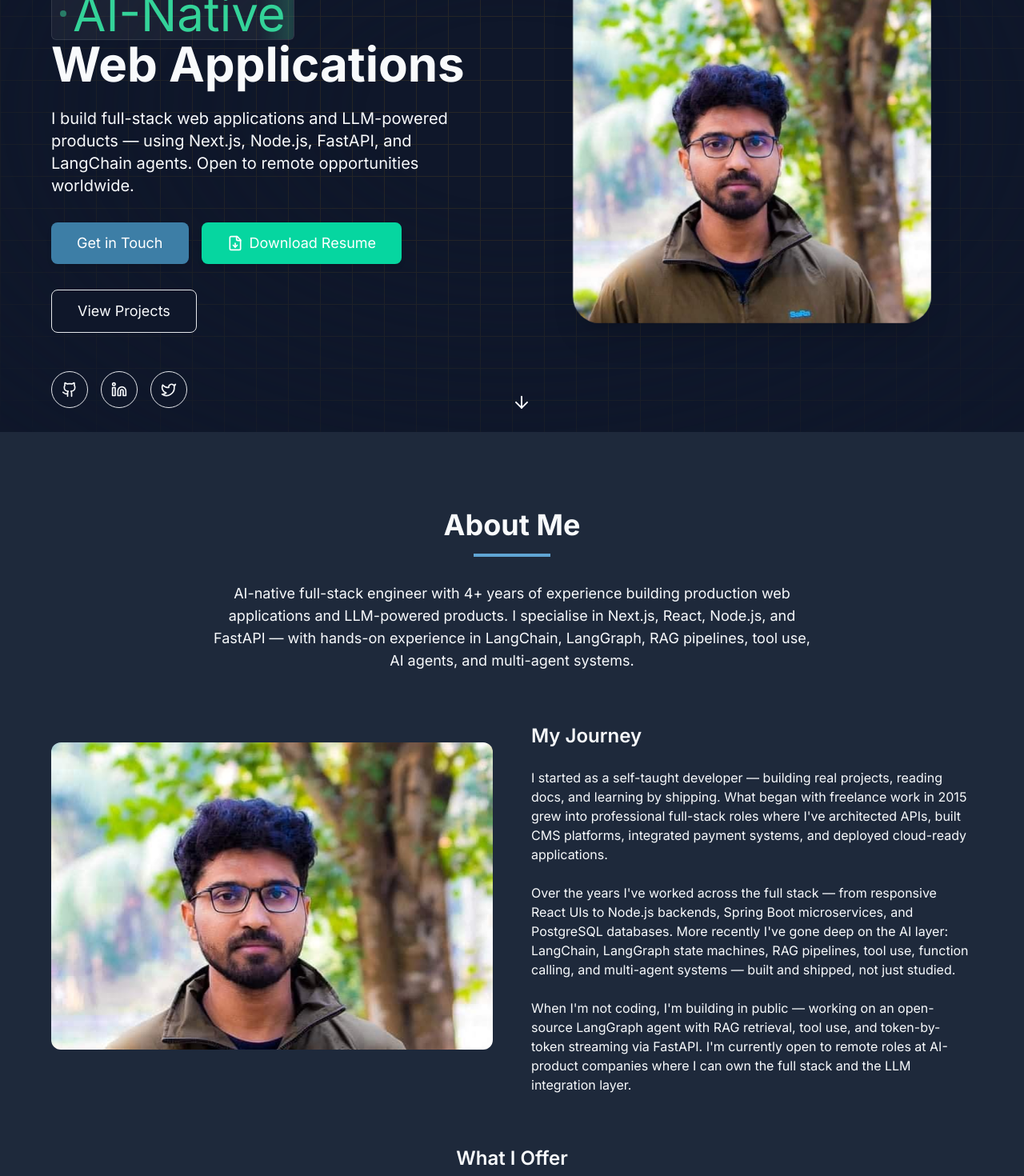
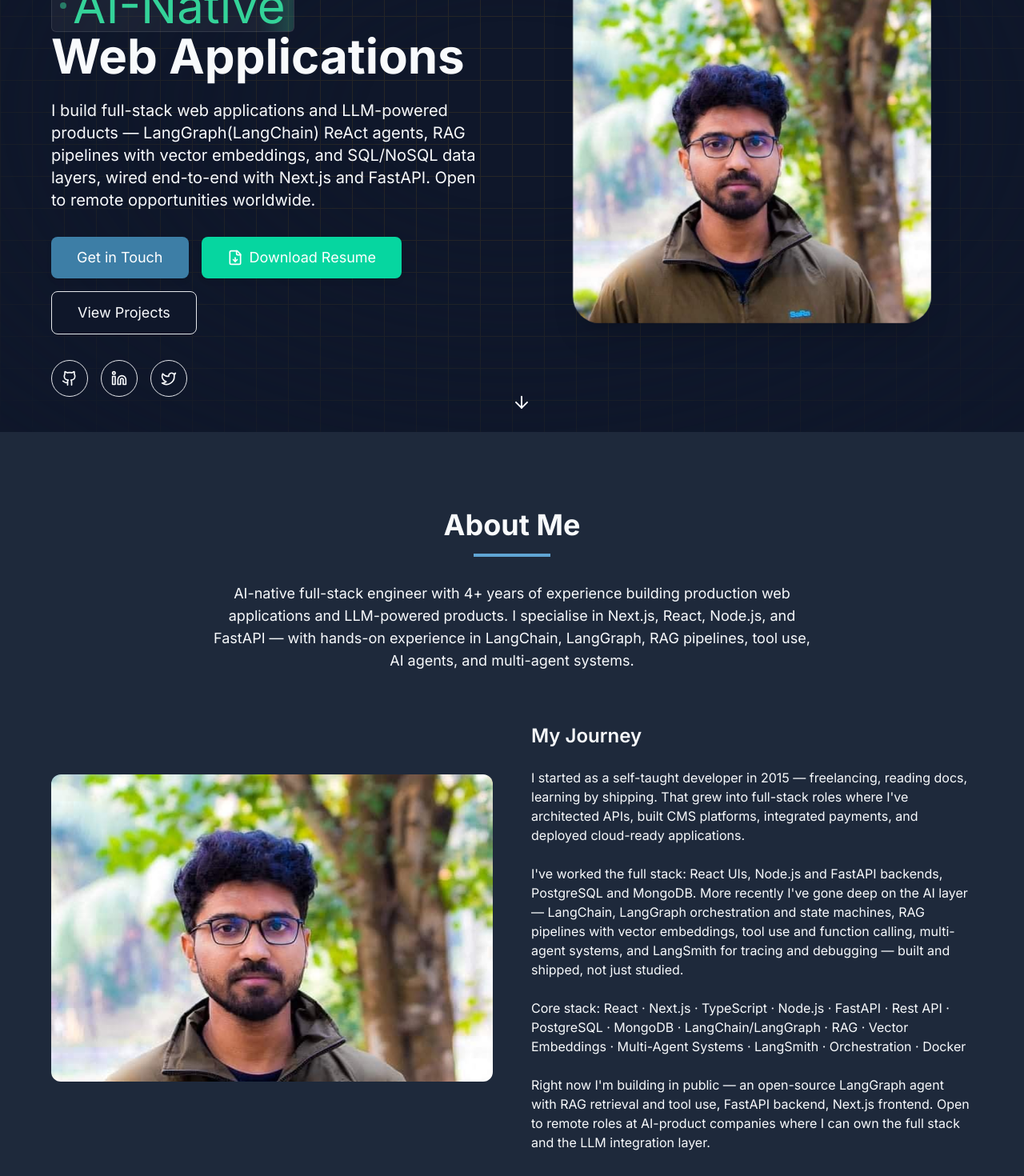
Before and after one commit to HillolPias/my_portfolio, a React (Vite) app: page / in a window 1280 px wide. Shown: the part 260-1730 px from the top of the page at 80% size. Built offline with nearby package versions, Linux system fonts and the light colour scheme.

Commit message:
Updated some styles and info

```diff
--- a/src/components/About.tsx
+++ b/src/components/About.tsx
@@ -86,7 +86,7 @@ const About: React.FC = () => {
 
           <div className="grid grid-cols-1 md:grid-cols-2 gap-12 mb-16">
             <motion.div variants={itemVariants} className="space-y-6">
-              <div className="relative w-full h-64 md:h-96 mb-6 rounded-xl overflow-hidden mt-6">
+              <div className="relative w-full h-64 md:h-96 mb-3 rounded-xl overflow-hidden mt-16">
                 <motion.img
                   src="/hillol-profile-pic.jpeg"
                   alt="Profile"
@@ -102,26 +102,30 @@ const About: React.FC = () => {
             <motion.div variants={itemVariants} className="space-y-6">
               <h3 className="text-2xl font-semibold mb-4">My Journey</h3>
               <p className="text-dark/70 dark:text-light/70">
-                I started as a self-taught developer — building real projects,
-                reading docs, and learning by shipping. What began with
-                freelance work in 2015 grew into professional full-stack roles
-                where I've architected APIs, built CMS platforms, integrated
-                payment systems, and deployed cloud-ready applications.
+                I started as a self-taught developer in 2015 — freelancing,
+                reading docs, learning by shipping. That grew into full-stack
+                roles where I've architected APIs, built CMS platforms,
+                integrated payments, and deployed cloud-ready applications.
               </p>
               <p className="text-dark/70 dark:text-light/70">
-                Over the years I've worked across the full stack — from
-                responsive React UIs to Node.js backends, Spring Boot
-                microservices, and PostgreSQL databases. More recently I've gone
-                deep on the AI layer: LangChain, LangGraph state machines, RAG
-                pipelines, tool use, function calling, and multi-agent systems —
-                built and shipped, not just studied.
+                I've worked the full stack: React UIs, Node.js and FastAPI
+                backends, PostgreSQL and MongoDB. More recently I've gone deep
+                on the AI layer — LangChain, LangGraph orchestration and state
+                machines, RAG pipelines with vector embeddings, tool use and
+                function calling, multi-agent systems, and LangSmith for tracing
+                and debugging — built and shipped, not just studied.
               </p>
               <p className="text-dark/70 dark:text-light/70">
-                When I'm not coding, I'm building in public — working on an
-                open-source LangGraph agent with RAG retrieval, tool use, and
-                token-by-token streaming via FastAPI. I'm currently open to
-                remote roles at AI-product companies where I can own the full
-                stack and the LLM integration layer.
+                Core stack: React · Next.js · TypeScript · Node.js · FastAPI ·
+                Rest API · PostgreSQL · MongoDB · LangChain/LangGraph · RAG ·
+                Vector Embeddings · Multi-Agent Systems · LangSmith ·
+                Orchestration · Docker
+              </p>
+              <p className="text-dark/70 dark:text-light/70">
+                Right now I'm building in public — an open-source LangGraph
+                agent with RAG retrieval and tool use, FastAPI backend, Next.js
+                frontend. Open to remote roles at AI-product companies where I
+                can own the full stack and the LLM integration layer.
               </p>
             </motion.div>
           </div>
--- a/src/components/Hero.tsx
+++ b/src/components/Hero.tsx
@@ -69,8 +69,8 @@ const Hero: React.FC = () => {
           >
             <div className="mb-4">
               <span className="px-4 py-2 rounded-full bg-primary/10 text-primary dark:bg-primary-light/10 dark:text-primary-light text-sm font-medium inline-block">
-                AI-Native Full-Stack Engineer | LangChain · Agents · Next.js ·
-                FastAPI · Open to Remote
+                AI-Native Full-Stack Engineer · LangGraph · LangChain · RAG ·
+                ReAct Agents | Next.js · FastAPI · SQL/NoSQL | Open to Remote
               </span>
             </div>
 
@@ -81,11 +81,12 @@ const Hero: React.FC = () => {
 
             <p className="text-xl text-dark/70 dark:text-light/70 mb-8">
               I build full-stack web applications and LLM-powered products —
-              using Next.js, Node.js, FastAPI, and LangChain agents. Open to
-              remote opportunities worldwide.
+              LangGraph(LangChain) ReAct agents, RAG pipelines with vector
+              embeddings, and SQL/NoSQL data layers, wired end-to-end with
+              Next.js and FastAPI. Open to remote opportunities worldwide.
             </p>
 
-            <div className="flex flex-col sm:flex-row justify-center md:justify-start items-center gap-4 mb-8">
+            <div className="flex flex-col sm:flex-row justify-center md:justify-start items-center gap-4 mb-4">
               <motion.a
                 href="#contact"
                 onClick={(e) => {
@@ -112,7 +113,7 @@ const Hero: React.FC = () => {
               </motion.a>
             </div>
 
-            <div className="flex justify-center md:justify-start items-center gap-4 mb-12">
+            <div className="flex justify-center md:justify-start items-center gap-4 mb-8">
               <motion.a
                 href="#projects"
                 onClick={(e) => {
@@ -129,7 +130,7 @@ const Hero: React.FC = () => {
               </motion.a>
             </div>
 
-            <div className="flex justify-center md:justify-start items-center gap-4 ">
+            <div className="flex justify-center md:justify-start items-center gap-4 mb-6">
               {[
                 {
                   icon: <Github size={20} />,
```
